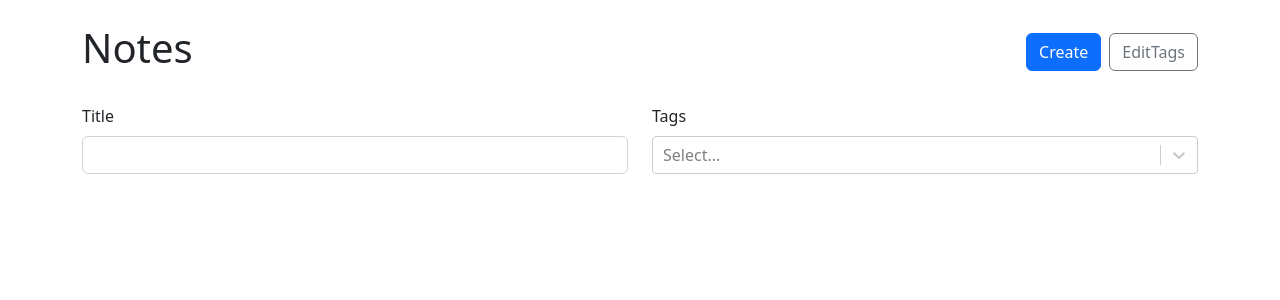
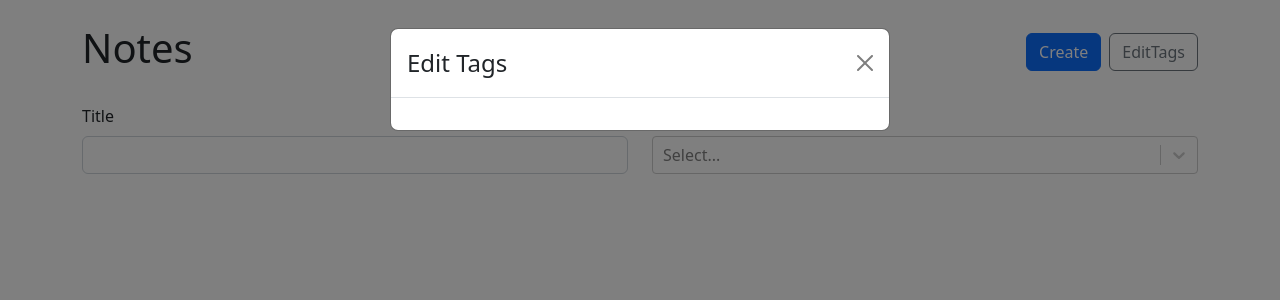
Before and after one commit to stelsp/peek, a React (Vite) app: page / in a window 1280 px wide. Both pictures are taken after a click on the button "EditTags". Shown: the top 300 px of the page. Built offline with nearby package versions, Linux system fonts and the light colour scheme.

Commit message:
feat: update/delete tags

```diff
--- a/src/App.tsx
+++ b/src/App.tsx
@@ -55,8 +55,26 @@
     });
   };
 
-  const addTag = (tag: Tag) => {
+  const onAddTag = (tag: Tag) => {
     setTags((prev) => [...prev, tag]);
+  };
+
+  const onUpdateTag = (id: string, label: string) => {
+    setTags((prevTags) => {
+      return prevTags.map((tag) => {
+        if (tag.id === id) {
+          return { ...tag, label };
+        } else {
+          return tag;
+        }
+      });
+    });
+  };
+
+  const onDeleteTag = (id: string) => {
+    setTags((prevTags) => {
+      return prevTags.filter((tag) => tag.id !== id);
+    });
   };
 
   return (
@@ -64,14 +82,21 @@
       <Routes>
         <Route
           path="/"
-          element={<NoteList availableTags={tags} notes={notesWithTags} />}
+          element={
+            <NoteList
+              availableTags={tags}
+              notes={notesWithTags}
+              onUpdateTag={onUpdateTag}
+              onDeleteTag={onDeleteTag}
+            />
+          }
         />
         <Route
           path="/new"
           element={
             <NewNote
               onSubmit={onCreateNote}
-              onAddTag={addTag}
+              onAddTag={onAddTag}
               availableTags={tags}
             />
           }
@@ -83,7 +108,7 @@
             element={
               <EditNote
                 onSubmit={onUpdateNote}
-                onAddTag={addTag}
+                onAddTag={onAddTag}
                 availableTags={tags}
               />
             }
--- /dev/null
+++ b/src/components/EditTagsModal.tsx
@@ -0,0 +1,54 @@
+import React from "react";
+import { Button, Col, Form, Modal, Row, Stack } from "react-bootstrap";
+import { Tag } from "../types";
+
+type EditTagsModalProps = {
+  availableTags: Tag[];
+  handleClose: () => void;
+  show: boolean;
+  onUpdateTag: (id: string, label: string) => void;
+  onDeleteTag: (id: string) => void;
+};
+
+const EditTagsModal = ({
+  availableTags,
+  handleClose,
+  show,
+  onUpdateTag,
+  onDeleteTag,
+}: EditTagsModalProps) => {
+  return (
+    <Modal show={show} onHide={handleClose}>
+      <Modal.Header closeButton>
+        <Modal.Title>Edit Tags</Modal.Title>
+      </Modal.Header>
+      <Modal.Body>
+        <Form>
+          <Stack gap={2}>
+            {availableTags.map((tag) => (
+              <Row key={tag.id}>
+                <Col>
+                  <Form.Control
+                    type="text"
+                    value={tag.label}
+                    onChange={(e) => onUpdateTag(tag.id, e.target.value)}
+                  />
+                </Col>
+                <Col xs="auto">
+                  <Button
+                    onClick={() => onDeleteTag(tag.id)}
+                    variant="outlined-danger"
+                  >
+                    &times;
+                  </Button>
+                </Col>
+              </Row>
+            ))}
+          </Stack>
+        </Form>
+      </Modal.Body>
+    </Modal>
+  );
+};
+
+export default EditTagsModal;
--- a/src/components/NoteList.tsx
+++ b/src/components/NoteList.tsx
@@ -3,16 +3,25 @@
 import { Link } from "react-router-dom";
 import ReactSelect from "react-select";
 import { Note, Tag } from "../types";
+import EditTagsModal from "./EditTagsModal";
 import NoteCard, { SimplifiedNote } from "./NoteCard/NoteCard";
 
 type NoteListProps = {
   availableTags: Tag[];
   notes: SimplifiedNote[];
+  onUpdateTag: (id: string, label: string) => void;
+  onDeleteTag: (id: string) => void;
 };
 
-const NoteList = ({ availableTags, notes }: NoteListProps) => {
+const NoteList = ({
+  availableTags,
+  notes,
+  onUpdateTag,
+  onDeleteTag,
+}: NoteListProps) => {
   const [selectedTags, setSelectedTags] = useState<Tag[]>([]);
   const [title, setTitle] = useState("");
+  const [editTagsModalIsOpen, setEditTagsModalIsOpen] = useState(false);
 
   const filteredNotes = useMemo(
     () =>
@@ -40,7 +49,12 @@
             <Link to="/new">
               <Button variant="primary">Create</Button>
             </Link>
-            <Button variant="outline-secondary">EditTags</Button>
+            <Button
+              onClick={() => setEditTagsModalIsOpen(true)}
+              variant="outline-secondary"
+            >
+              EditTags
+            </Button>
           </Stack>
         </Col>
       </Row>
@@ -86,6 +100,13 @@
           </Col>
         ))}
       </Row>
+      <EditTagsModal
+        availableTags={availableTags}
+        handleClose={() => setEditTagsModalIsOpen(false)}
+        show={editTagsModalIsOpen}
+        onUpdateTag={onUpdateTag}
+        onDeleteTag={onDeleteTag}
+      />
     </>
   );
 };
```
